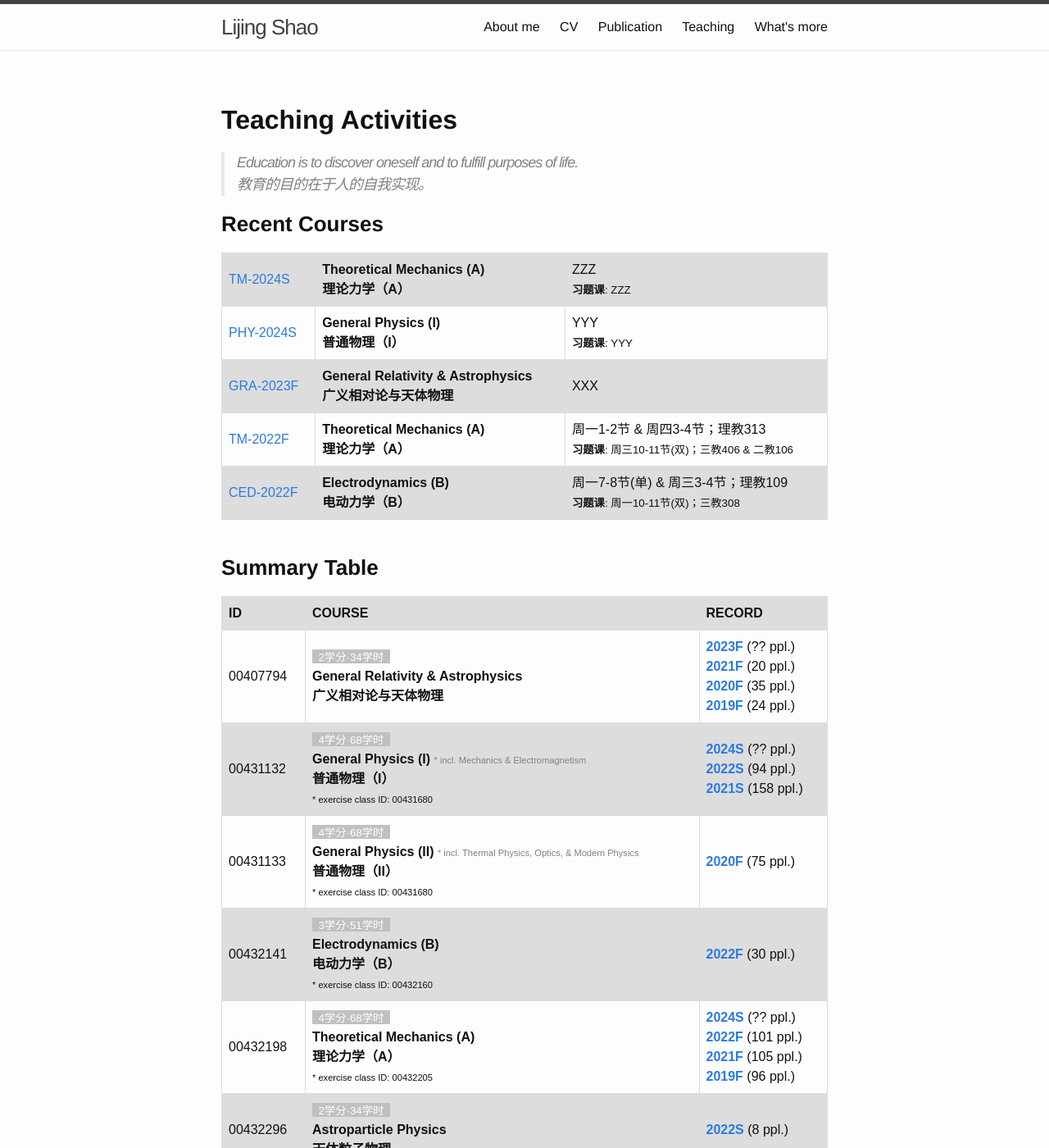
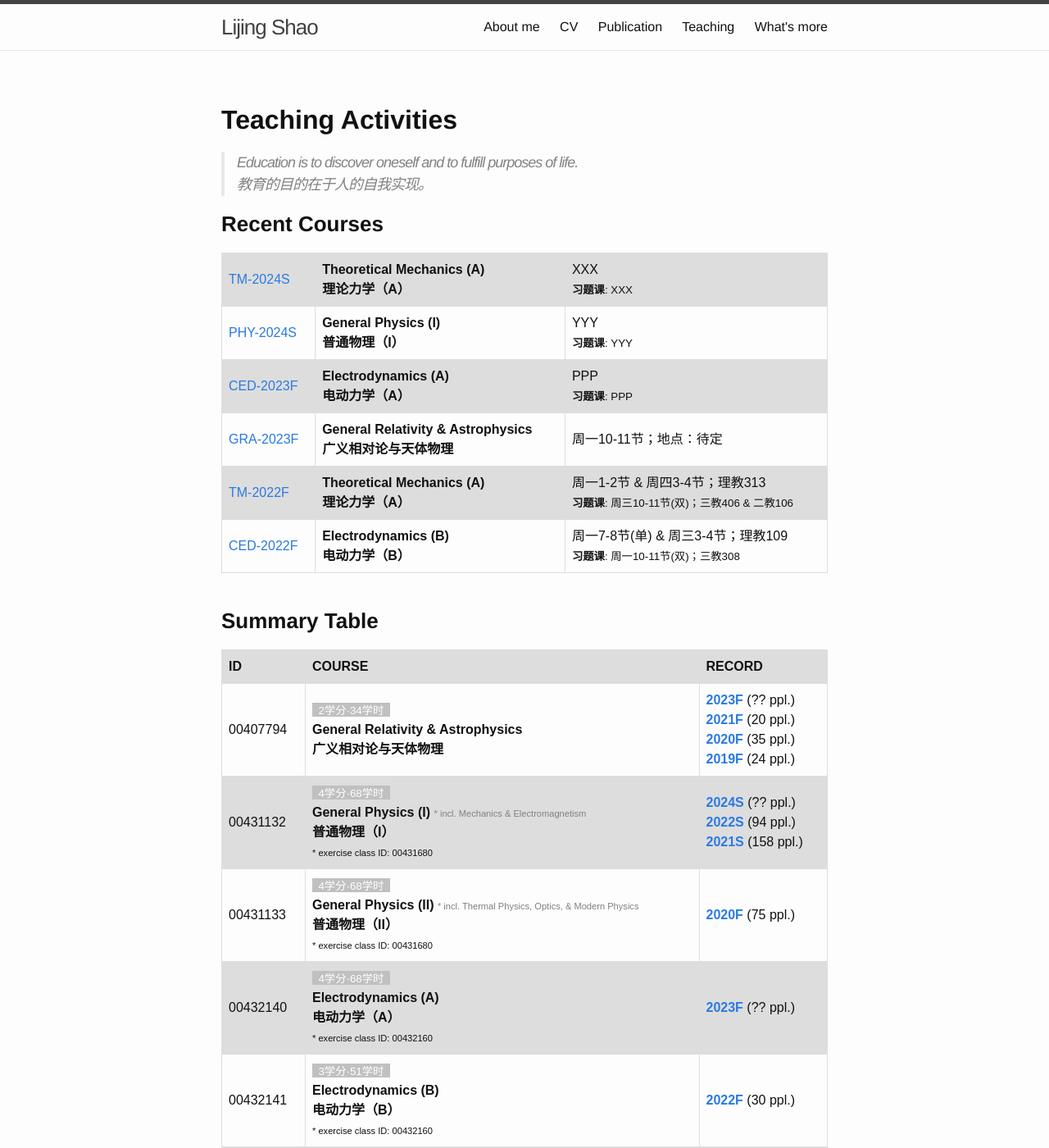
Before and after one commit to Friendshao/Friendshao.github.io, a Jekyll site: the page built from teaching/teaching.md, in a window 1280 px wide and 1400 px high. Shown: the whole window at 82% size. Built offline with Jekyll 4.4.1, drawn with Linux system fonts in a browser that asks for light colours; some of the changed text lies outside the part shown.

Commit message:
add ced23

```diff
--- a/index.html
+++ b/index.html
@@ -59,9 +59,10 @@ layout: default
 
   <font color="grey" size="2">September 11, 2023</font> <br>
   <img src="img/event.png" style="height:28px;">
-  Lecturing class <b>General Relativity & Astrophysics</b>
+  Lecturing classes <b>Electrodynamics (A)</b> and <b>General Relativity & Astrophysics</b>
   at Peking University, Fall 2023
-  (<a href="http://friendshao.github.io/teaching/gr23">GR23</a>)
+  (<a href="http://friendshao.github.io/teaching/ced23">CED23</a>,
+   <a href="http://friendshao.github.io/teaching/gr23">GR23</a>)
   <p></p>
 
   <br><hr><br>
--- a/teaching/teaching.md
+++ b/teaching/teaching.md
@@ -51,9 +51,10 @@ tr:nth-child(odd) {
 
 ### **Recent Courses**
 
-| [TM-2024S](tm24) | **Theoretical Mechanics (A)**<br>**理论力学（A）** | ZZZ<br><small>**习题课**: ZZZ |
+| [TM-2024S](tm24) | **Theoretical Mechanics (A)**<br>**理论力学（A）** | XXX<br><small>**习题课**: XXX |
 | [PHY-2024S](phy24) | **General Physics (I)**<br>**普通物理（I）** | YYY<br><small>**习题课**: YYY |
-| [GRA-2023F](gr23) | **General Relativity & Astrophysics**<br>**广义相对论与天体物理** | XXX |
+| [CED-2023F](ced23) | **Electrodynamics (A)**<br>**电动力学（A）** | PPP<br><small>**习题课**: PPP |
+| [GRA-2023F](gr23) | **General Relativity & Astrophysics**<br>**广义相对论与天体物理** | 周一10-11节；地点：待定 |
 | [TM-2022F](thmech22) | **Theoretical Mechanics (A)**<br>**理论力学（A）** |  周一1-2节 & 周四3-4节；理教313<br><small>**习题课**: 周三10-11节(双)；三教406 & 二教106 |
 | [CED-2022F](ced22) | **Electrodynamics (B)**<br>**电动力学（B）** |  周一7-8节(单) & 周三3-4节；理教109<br><small>**习题课**: 周一10-11节(双)；三教308 |
 
@@ -66,6 +67,7 @@ tr:nth-child(odd) {
 | 00407794 | <span style="background-color:#C0C0C0"><small><font color="white">&nbsp; 2学分·34学时 &nbsp;</font></small></span><br>**General Relativity & Astrophysics**<br>**广义相对论与天体物理** | [**2023F**](gr23) (?? ppl.)<br>[**2021F**](gr21) (20 ppl.)<br>[**2020F**](gr20) (35 ppl.)<br>[**2019F**](gr19) (24 ppl.) |
 | 00431132 | <span style="background-color:#C0C0C0"><small><font color="white">&nbsp; 4学分·68学时 &nbsp;</font></small></span><br>**General Physics (I)** <font color="gray"><small><small> * incl. Mechanics & Electromagnetism</small></small></font><br>**普通物理（I）**<br><small><small> * exercise class ID: 00431680 | [**2024S**](phy24) (?? ppl.)<br>[**2022S**](phy22) (94 ppl.)<br>[**2021S**](phy21) (158 ppl.) |
 | 00431133 | <span style="background-color:#C0C0C0"><small><font color="white">&nbsp; 4学分·68学时 &nbsp;</font></small></span><br>**General Physics (II)** <font color="gray"><small><small> * incl. Thermal Physics, Optics, & Modern Physics</small></small></font><br>**普通物理（II）**<br><small><small> * exercise class ID: 00431680 | [**2020F**](phy20) (75 ppl.) |
+| 00432140 | <span style="background-color:#C0C0C0"><small><font color="white">&nbsp; 4学分·68学时 &nbsp;</font></small></span><br>**Electrodynamics (A)**<br>**电动力学（A）**<br><small><small> * exercise class ID: 00432160 | [**2023F**](ced23) (?? ppl.) |
 | 00432141 | <span style="background-color:#C0C0C0"><small><font color="white">&nbsp; 3学分·51学时 &nbsp;</font></small></span><br>**Electrodynamics (B)**<br>**电动力学（B）**<br><small><small> * exercise class ID: 00432160 | [**2022F**](ced22) (30 ppl.) |
 | 00432198 | <span style="background-color:#C0C0C0"><small><font color="white">&nbsp; 4学分·68学时 &nbsp;</font></small></span><br>**Theoretical Mechanics (A)**<br>**理论力学（A）**<br><small><small> * exercise class ID: 00432205 | [**2024S**](tm24) (?? ppl.)<br>[**2022F**](thmech22) (101 ppl.)<br>[**2021F**](thmech21) (105 ppl.)<br>[**2019F**](thmech19) (96 ppl.) |
 | 00432296 | <span style="background-color:#C0C0C0"><small><font color="white">&nbsp; 2学分·34学时 &nbsp;</font></small></span><br>**Astroparticle Physics**<br>**天体粒子物理** | [**2022S**](astroparticle22) (8 ppl.) |
@@ -86,7 +88,8 @@ tr:nth-child(odd) {
 | **SEMESTER** | **COURSE** | **ROLE** |
 | PKU'24S | [**Theoretical Mechanics (A)**](tm24)<br>**理论力学（A）** | **Lecturer** <small><small> * TAs: ?? |
 | PKU'24S | [**General Physics (I)**](phy24)<br>**普通物理（I）** | **Lecturer** <small><small> * TAs: ?? |
-| PKU'23F | [**General Relativity & Astrophysics**](gr23)<br>**广义相对论与天体物理** | **Lecturer** <small><small> * TA: ?? |
+| PKU'23F | [**Electrodynamics (A)**](ced23)<br>**电动力学（A）** | **Lecturer** <small><small> * TAs: Zexin Hu & ?? |
+| PKU'23F | [**General Relativity & Astrophysics**](gr23)<br>**广义相对论与天体物理** | **Lecturer** <small><small> * TA: Peixiang Ji |
 | PKU'22F | [**Electrodynamics (B)**](ced22)<br>**电动力学（B）** | **Lecturer** <small><small> * TA: Yong Gao |
 | PKU'22F | [**Theoretical Mechanics (A)**](thmech22)<br>**理论力学（A）** | **Lecturer** <small><small> * TAs: Muxin Liu & Hanlin Song |
 | PKU'22S | [**General Physics (I)**](phy22)<br>**普通物理（I）** | **Lecturer** <small><small> * TAs: Ping He & Zipu Fan |
```
Also changed, not shown: about/about.md (+1 -0 lines).
